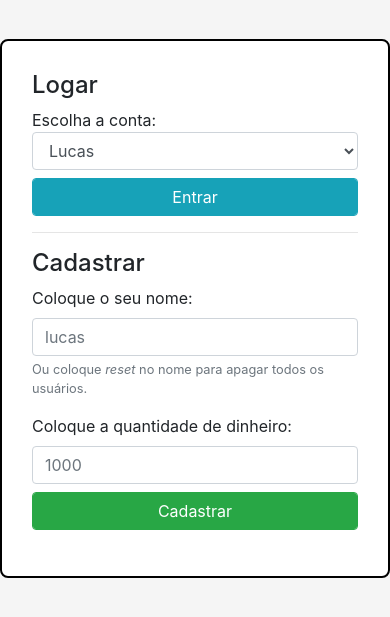
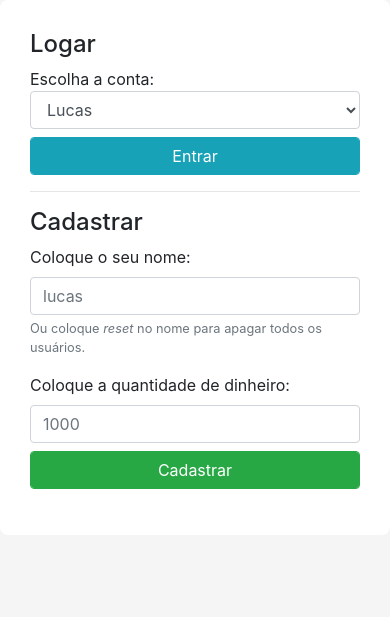
Before and after one commit to gigante762/BankForBancoImobiliario, a PHP site: page / in a window 390 px wide. Shown: the top 617 px of the page. Run offline with PHP 8.4, Linux system fonts and the light colour scheme.

Commit message:
Change index style

```diff
--- a/bank/assets/css/index-style.css
+++ b/bank/assets/css/index-style.css
@@ -6,7 +6,7 @@ body
 .form-index
 {
 	background: white;
-	border: 2px solid black;
+
 
 	margin-left: 30%;
 	margin-top: 50px;
@@ -19,8 +19,9 @@ body
 {
 	.form-index
 	{
-		margin:10% auto;
+		margin: auto;
 		max-width: max-content;
+		border:none;
 
 	}
 }
```
